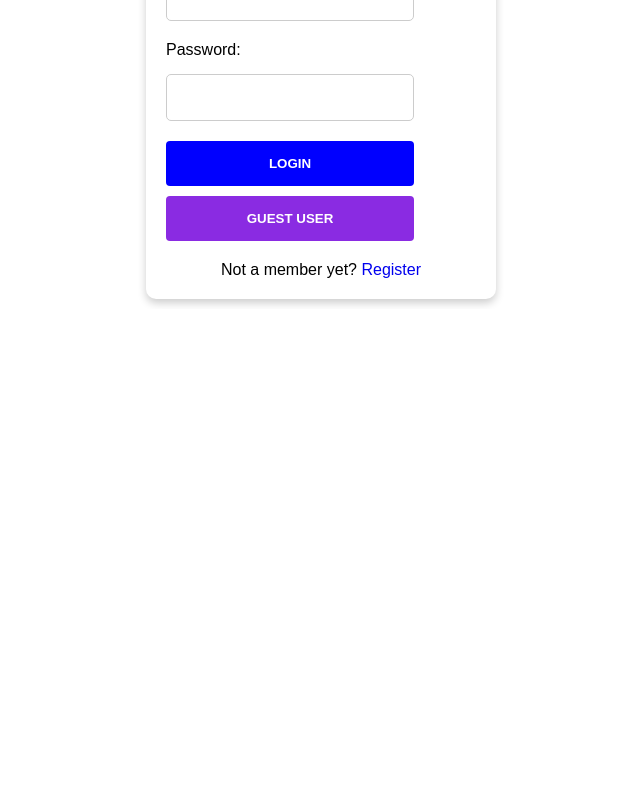
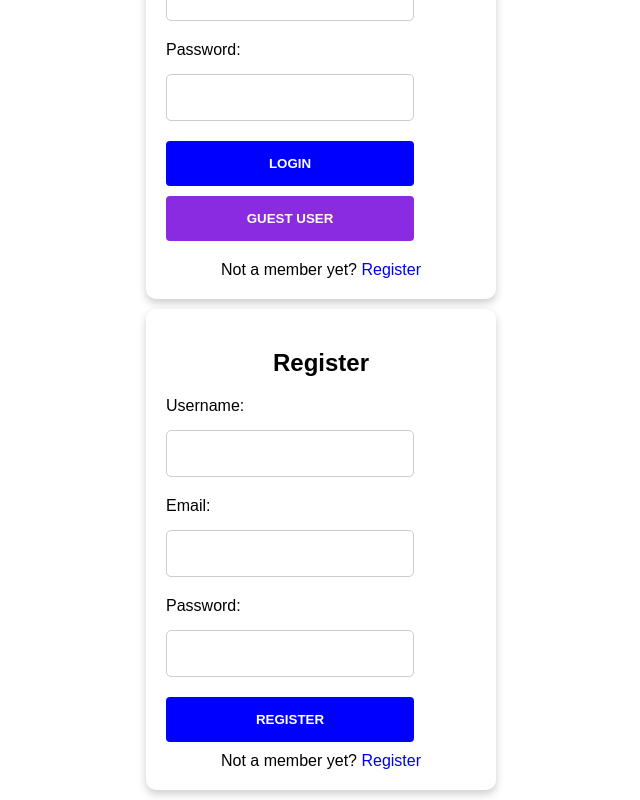
Before and after one commit to Ramakrishnahm/react-projects-1, a React (Create React App) app: page / in a window 1280 px wide. Shown: the part 1096-1896 px from the top of the page, without its empty margins (319-959 px from the left). Before the commit the page ends 1405 px from the top, so only its background shows below. Built offline with nearby package versions, Linux system fonts and the light colour scheme.

Commit message:
signup component added

```diff
--- a/src/App.js
+++ b/src/App.js
@@ -4,6 +4,7 @@ import Header from "./components/header/Header";
 import Main from "./components/main/Main";
 import NavBar from "./components/navbar/Navbar";
 import Products from "./components/products/Products";
+import SignUp from "./components/signup/Signup";
 
 function App() {
   return (
@@ -14,6 +15,7 @@ function App() {
       <h1 className="featured-product">Featured Products</h1>
       <Products />
       <LoginForm />
+      <SignUp />
     </div>
   );
 }
--- /dev/null
+++ b/src/components/signup/Signup.js
@@ -0,0 +1,58 @@
+import { useState } from "react";
+
+const SignUp = (input) => {
+  const [login, setLogin] = useState({ username: "", password: "", email: "" });
+
+  const handleChange = (ev) => {
+    const { name, value } = ev && ev.target;
+    setLogin((prev) => ({ ...prev, [name]: value }));
+  };
+
+  function handleSubmit(event) {
+    event.preventDefault();
+    console.log(login);
+    setLogin({ username: "", password: "", email: "" });
+  }
+
+  return (
+    <div className="login-form">
+      <h2 className="login-head">Register</h2>
+      <form onSubmit={handleSubmit}>
+        <label className="form-label">Username:</label>
+        <input
+          className="form-input"
+          name="username"
+          type="text"
+          value={login.username}
+          onChange={handleChange}
+        />
+        <label className="form-label">Email:</label>
+        <input
+          className="form-input"
+          name="email"
+          type="email"
+          value={login.email}
+          onChange={handleChange}
+        />
+        <label className="form-label">Password:</label>
+        <input
+          className="form-input"
+          name="password"
+          type="password"
+          value={login.password}
+          onChange={handleChange}
+        />
+
+        <button className="form-button login" type="submit">
+          Register
+        </button>
+
+        <span className="span">
+          Not a member yet? <a href="#">Register</a>
+        </span>
+      </form>
+    </div>
+  );
+};
+
+export default SignUp;
```
